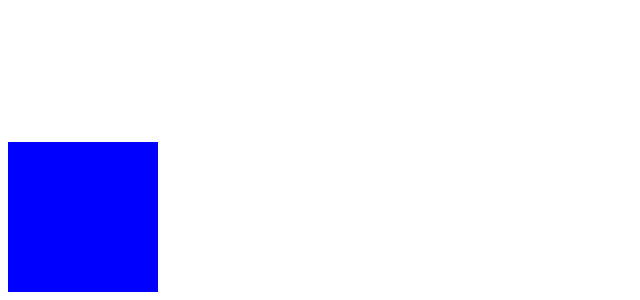
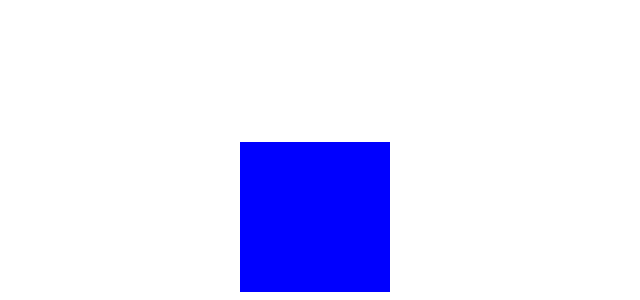
Before and after one commit to DaniilKhlivniuk1/HW-30, a plain HTML site: page index.html in a window 1280 px wide. Shown: the part 516-816 px from the top of the page, without its empty margins (0-640 px from the left). Drawn offline with Linux system fonts and the light colour scheme.

Commit message:
Update index.html

```diff
--- a/index.html
+++ b/index.html
@@ -7,8 +7,8 @@
     <link rel="stylesheet" href="./styles.css">
 </head>
 <body>
-    <div class="square">
-        <div class="box"></div>
+    <div class="block">
+        <div class="square"></div>
     </div>
 </body>
 </html>
```
